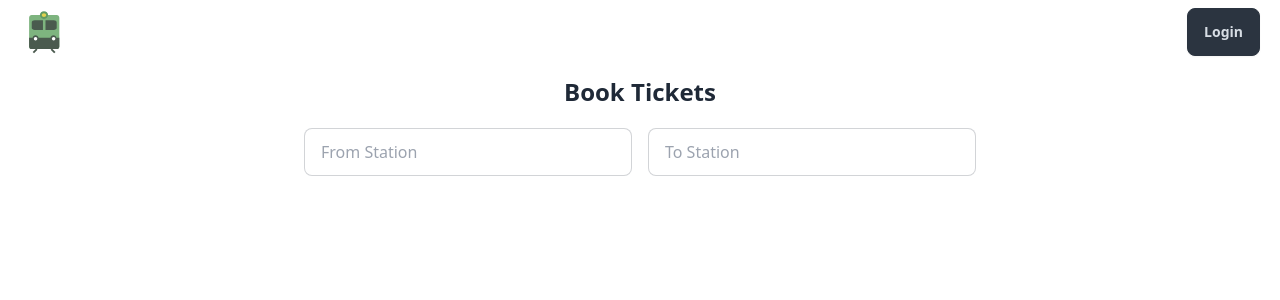
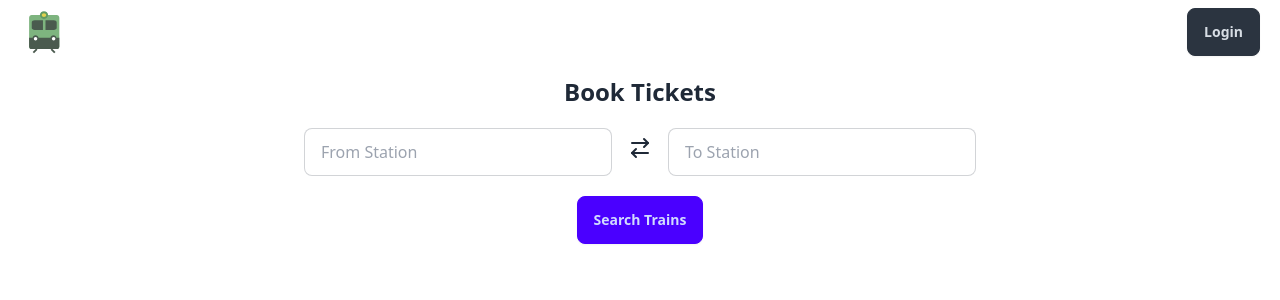
Before and after one commit to noorudd-in/Train-Ticketing-Frontend, a React (Vite) app: page / in a window 1280 px wide. Shown: the top 300 px of the page. Built offline with nearby package versions, Linux system fonts and the light colour scheme.

Commit message:
Adding loading state

```diff
--- /dev/null
+++ b/src/api/search.js
@@ -0,0 +1,12 @@
+import axios from "axios";
+import { SEARCH_URL } from "../config";
+
+export const getRoutes = async (from, to) => {
+  try {
+    const data = await axios.get(`${SEARCH_URL}/search?from=${from}&to=${to}`);
+    console.log(data.data);
+    return data.data;
+  } catch (error) {
+    return error.response.data;
+  }
+};
--- a/src/components/Home.jsx
+++ b/src/components/Home.jsx
@@ -2,12 +2,32 @@ import React, { useEffect, useState } from "react";
 import Search from "./Search";
 import axios from "axios";
 import { SEARCH_URL } from "../config";
+import { ArrowRightLeft, ArrowDownUp } from "lucide-react";
+import { toast } from "react-hot-toast";
+import { getRoutes } from "../api/search";
 
 const Home = () => {
   const [stations, setStations] = useState(null);
   const [showResult, setShowResult] = useState(null);
   const [fromStation, setFromStation] = useState("");
   const [toStation, setToStation] = useState("");
+  const [loading, setLoading] = useState(false);
+
+  const handleSearch = async () => {
+    if (fromStation == "") {
+      toast.error("Source station is required.");
+      return;
+    }
+    if (toStation == "") {
+      toast.error("Destination station is required.");
+      return;
+    }
+    setLoading(true);
+    getRoutes(fromStation, toStation).then((res) => {
+      setLoading(false);
+      console.log("DATA FETCHED");
+    });
+  };
 
   useEffect(() => {
     let inputValue;
@@ -59,7 +79,15 @@ const Home = () => {
               />
             )}
           </div>
-          <div className="flex flex-col space-y-2 mt-4 lg:mt-0 w-full">
+          <div className="flex justify-center mt-2">
+            <span className="hidden lg:block">
+              <ArrowRightLeft />
+            </span>
+            <span className="block lg:hidden">
+              <ArrowDownUp />
+            </span>
+          </div>
+          <div className="flex flex-col space-y-2 mt-2 lg:mt-0 w-full">
             <input
               type="text"
               placeholder="To Station"
@@ -79,6 +107,15 @@ const Home = () => {
           </div>
         </div>
       </div>
+
+      <div className="mt-5" onClick={handleSearch}>
+        <button className="btn btn-primary" disabled={loading}>
+          {loading && (
+            <span className="loading loading-spinner loading-sm"></span>
+          )}
+          {loading ? "Searching..." : "Search Trains"}
+        </button>
+      </div>
     </div>
   );
 };
--- a/src/components/Login.jsx
+++ b/src/components/Login.jsx
@@ -100,7 +100,10 @@ const Login = () => {
               onClick={handleLogin}
               disabled={loading}
             >
-              Login
+              {loading && (
+                <span className="loading loading-spinner loading-sm"></span>
+              )}
+              {loading ? "Please Wait" : "Login"}
             </button>
           </div>
 
--- a/src/components/Register.jsx
+++ b/src/components/Register.jsx
@@ -141,7 +141,10 @@ const Register = () => {
               onClick={handleRegister}
               disabled={loading}
             >
-              Register
+              {loading && (
+                <span className="loading loading-spinner loading-sm"></span>
+              )}
+              {loading ? "Please Wait" : "Register"}
             </button>
           </div>
           <div className="mt-2">
--- /dev/null
+++ b/src/components/Route.jsx
@@ -0,0 +1,7 @@
+import React from "react";
+
+const Route = ({ data }) => {
+  return <div>Routes Data</div>;
+};
+
+export default Route;
--- a/src/components/Search.jsx
+++ b/src/components/Search.jsx
@@ -1,5 +1,3 @@
-import React from "react";
-
 const Search = ({ stations, setStation, setShowResult, category }) => {
   const handleSelect = (name) => {
     setStation(name);
```
